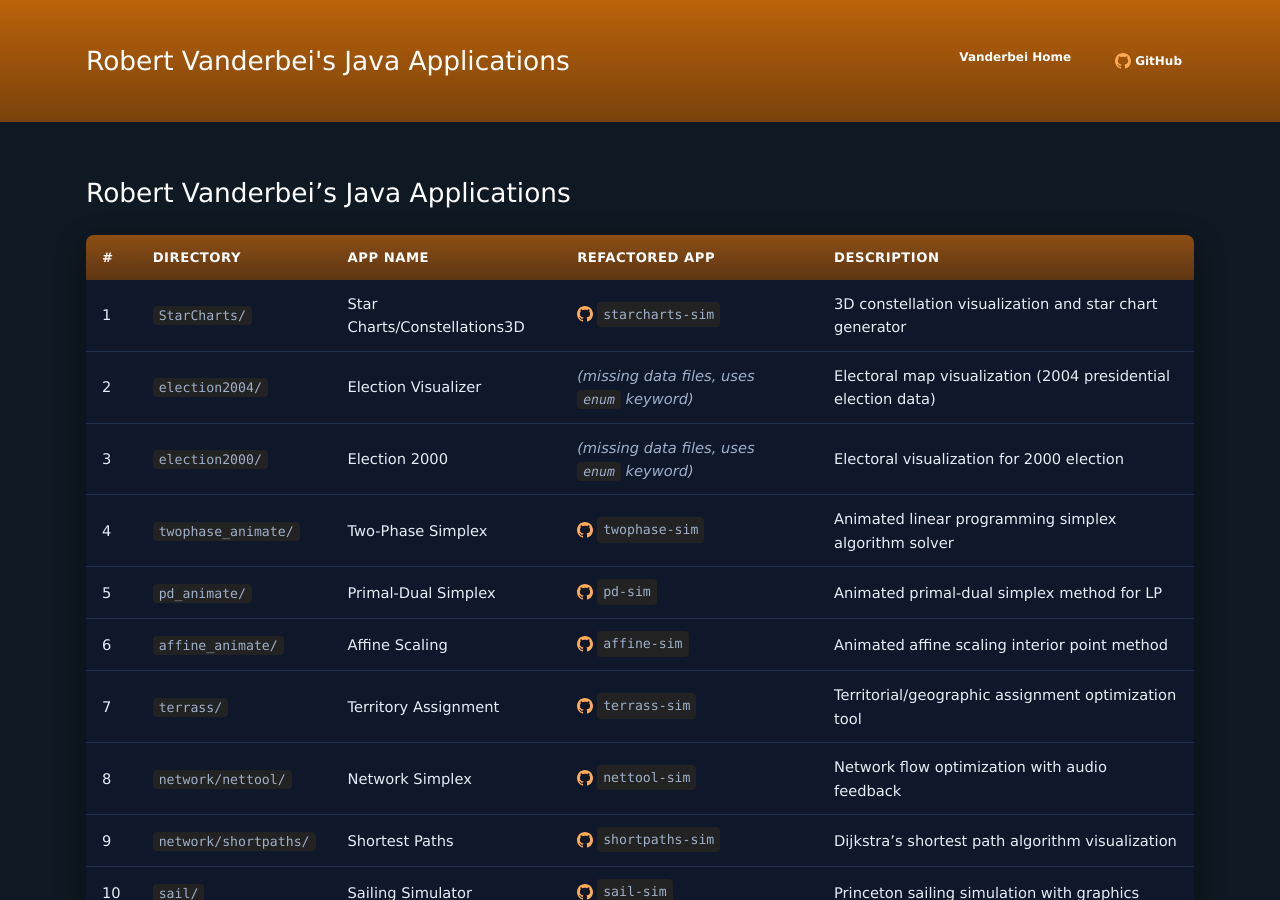
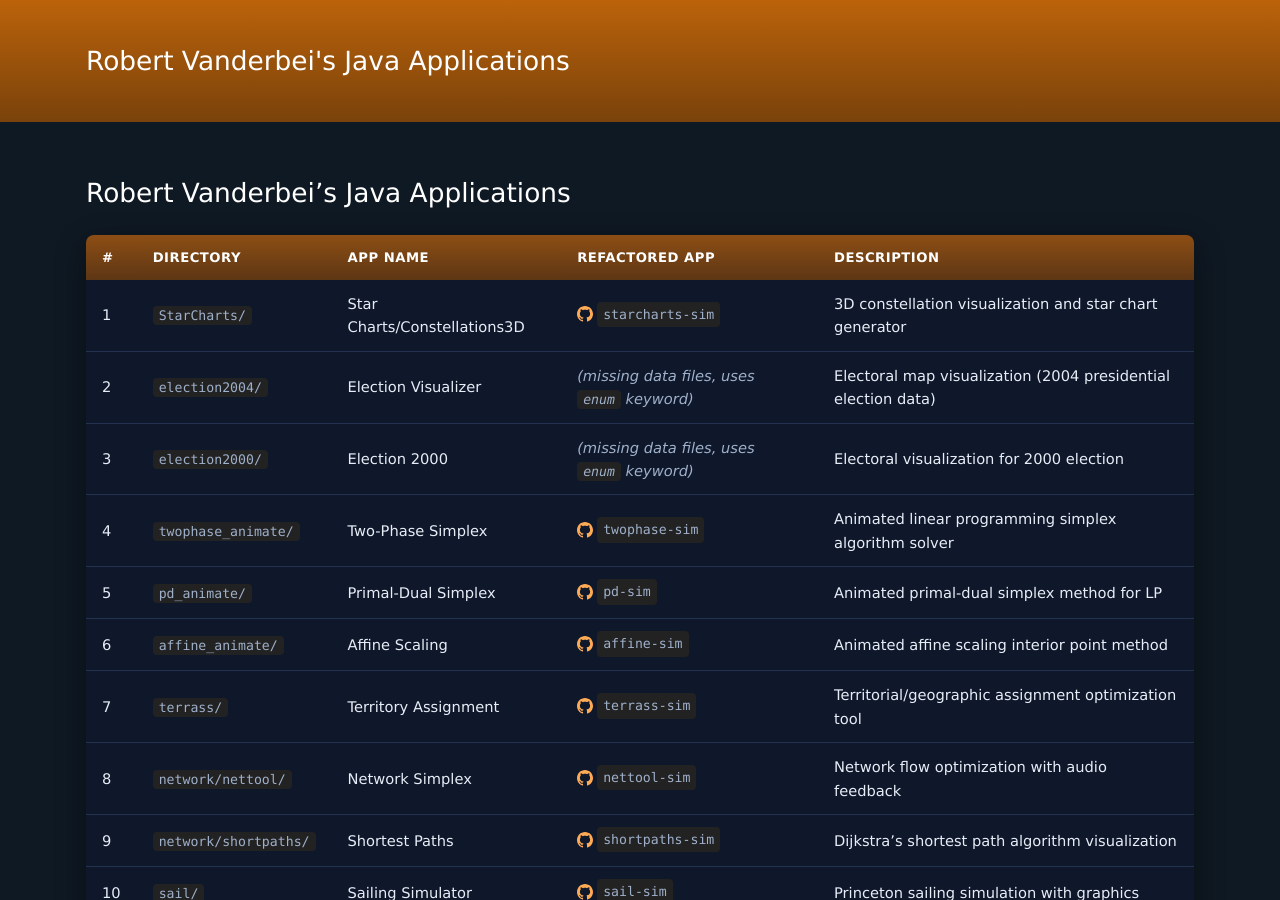
Before and after one commit to pubino/vanderbei-apps, a Jekyll site: the page built from index.md, in a window 1280 px wide and 900 px high. Built offline with Jekyll 4.4.1, drawn with Linux system fonts in a browser that asks for light colours.

Commit message:
Remove nav from header

```diff
--- a/_layouts/default.html
+++ b/_layouts/default.html
@@ -10,12 +10,6 @@
     <header>
         <div class="container">
             <h1><a href="{{ '/' | relative_url }}">{{ site.title }}</a></h1>
-            <nav>
-                <ul>
-                    <li><a href="https://vanderbei.princeton.edu/">Vanderbei Home</a></li>
-                    <li><a href="https://github.com/pubino">GitHub</a></li>
-                </ul>
-            </nav>
         </div>
     </header>
     <main>
```
